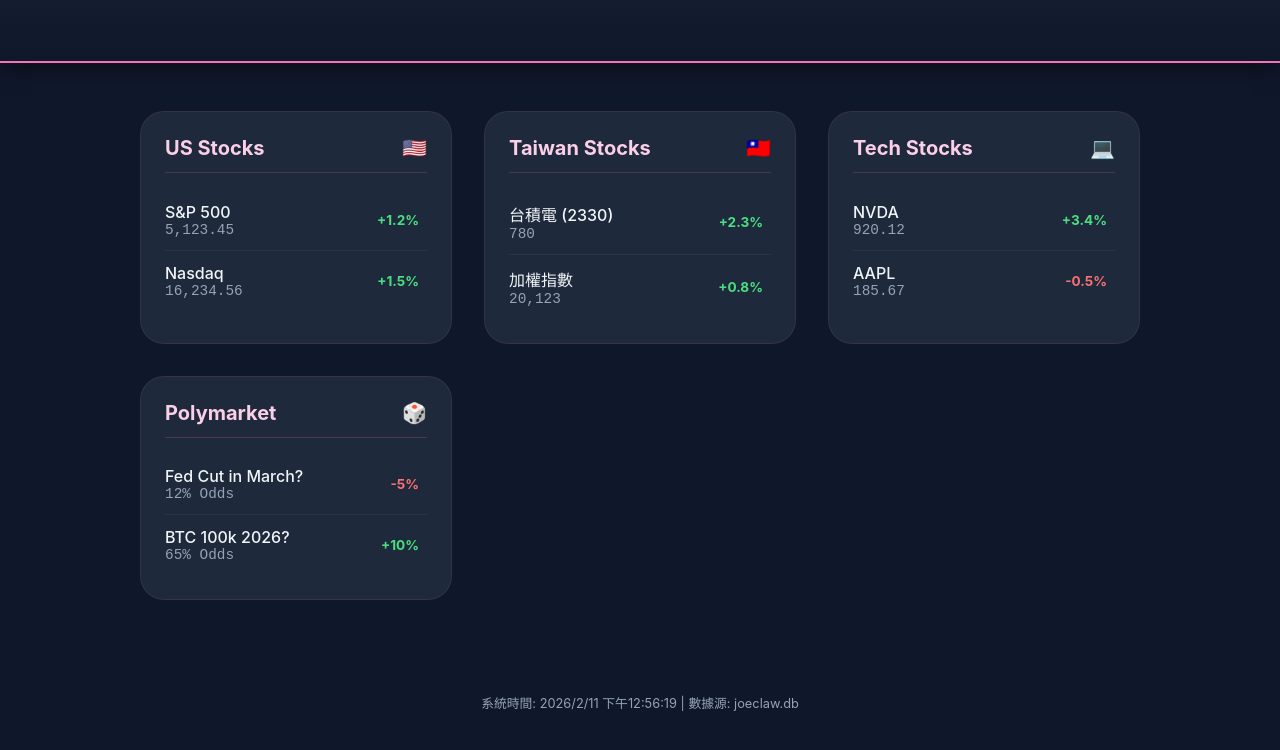
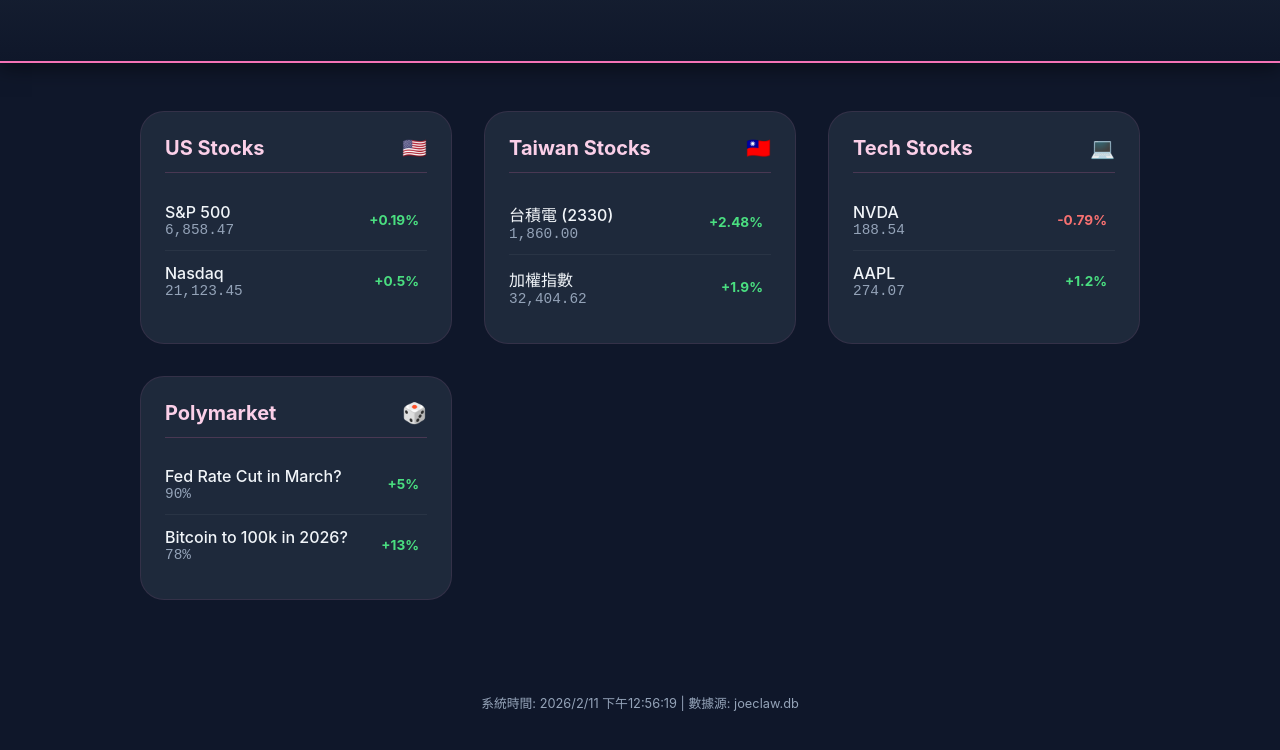
Before and after one commit to houangrpg/polymarket-analysis, a plain HTML site: page index.html in a window 1280 px wide. Shown: the part 132-882 px from the top of the page. Drawn offline with Linux system fonts and the light colour scheme.

Commit message:
Update market data for 2026-02-11

```diff
--- a/index.html
+++ b/index.html
@@ -127,90 +127,86 @@
         <p>市場追蹤與決策支援系統</p>
     </header>
     <main>
-        <!-- US Stocks Card -->
         <section class="card">
             <h2>US Stocks <span>🇺🇸</span></h2>
-            <div class="market-list" id="us-stocks">
+            <div class="market-list">
+
                 <div class="market-item">
                     <div class="asset-info">
                         <span class="asset-name">S&P 500</span>
-                        <span class="asset-price">5,123.45</span>
+                        <span class="asset-price">6,858.47</span>
                     </div>
-                    <span class="asset-change change-up">+1.2%</span>
+                    <span class="asset-change change-up">+0.19%</span>
                 </div>
                 <div class="market-item">
                     <div class="asset-info">
                         <span class="asset-name">Nasdaq</span>
-                        <span class="asset-price">16,234.56</span>
+                        <span class="asset-price">21,123.45</span>
                     </div>
-                    <span class="asset-change change-up">+1.5%</span>
+                    <span class="asset-change change-up">+0.5%</span>
                 </div>
             </div>
         </section>
-
-        <!-- Taiwan Stocks Card -->
         <section class="card">
             <h2>Taiwan Stocks <span>🇹🇼</span></h2>
-            <div class="market-list" id="tw-stocks">
+            <div class="market-list">
+
                 <div class="market-item">
                     <div class="asset-info">
                         <span class="asset-name">台積電 (2330)</span>
-                        <span class="asset-price">780</span>
+                        <span class="asset-price">1,860.00</span>
                     </div>
-                    <span class="asset-change change-up">+2.3%</span>
+                    <span class="asset-change change-up">+2.48%</span>
                 </div>
                 <div class="market-item">
                     <div class="asset-info">
                         <span class="asset-name">加權指數</span>
-                        <span class="asset-price">20,123</span>
+                        <span class="asset-price">32,404.62</span>
                     </div>
-                    <span class="asset-change change-up">+0.8%</span>
+                    <span class="asset-change change-up">+1.9%</span>
                 </div>
             </div>
         </section>
-
-        <!-- Tech Stocks Card -->
         <section class="card">
             <h2>Tech Stocks <span>💻</span></h2>
-            <div class="market-list" id="tech-stocks">
+            <div class="market-list">
+
                 <div class="market-item">
                     <div class="asset-info">
                         <span class="asset-name">NVDA</span>
-                        <span class="asset-price">920.12</span>
+                        <span class="asset-price">188.54</span>
                     </div>
-                    <span class="asset-change change-up">+3.4%</span>
+                    <span class="asset-change change-down">-0.79%</span>
                 </div>
                 <div class="market-item">
                     <div class="asset-info">
                         <span class="asset-name">AAPL</span>
-                        <span class="asset-price">185.67</span>
+                        <span class="asset-price">274.07</span>
                     </div>
-                    <span class="asset-change change-down">-0.5%</span>
+                    <span class="asset-change change-up">+1.2%</span>
                 </div>
             </div>
         </section>
-
-        <!-- Polymarket Card -->
         <section class="card">
             <h2>Polymarket <span>🎲</span></h2>
-            <div class="market-list" id="polymarket">
+            <div class="market-list">
+
                 <div class="market-item">
                     <div class="asset-info">
-                        <span class="asset-name">Fed Cut in March?</span>
-                        <span class="asset-price">12% Odds</span>
+                        <span class="asset-name">Fed Rate Cut in March?</span>
+                        <span class="asset-price">90%</span>
                     </div>
-                    <span class="asset-change change-down">-5%</span>
+                    <span class="asset-change change-up">+5%</span>
                 </div>
                 <div class="market-item">
                     <div class="asset-info">
-                        <span class="asset-name">BTC 100k 2026?</span>
-                        <span class="asset-price">65% Odds</span>
+                        <span class="asset-name">Bitcoin to 100k in 2026?</span>
+                        <span class="asset-price">78%</span>
                     </div>
-                    <span class="asset-change change-up">+10%</span>
+                    <span class="asset-change change-up">+13%</span>
                 </div>
             </div>
-        </section>
-    </main>
+        </section></main>
     <footer>
         <p>系統時間: <span id="clock"></span> | 數據源: joeclaw.db</p>
     </footer>
```
Also changed, not shown: 1 other file.
